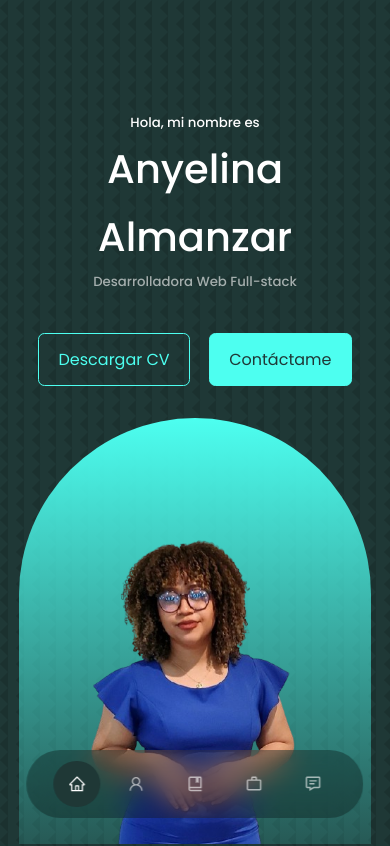
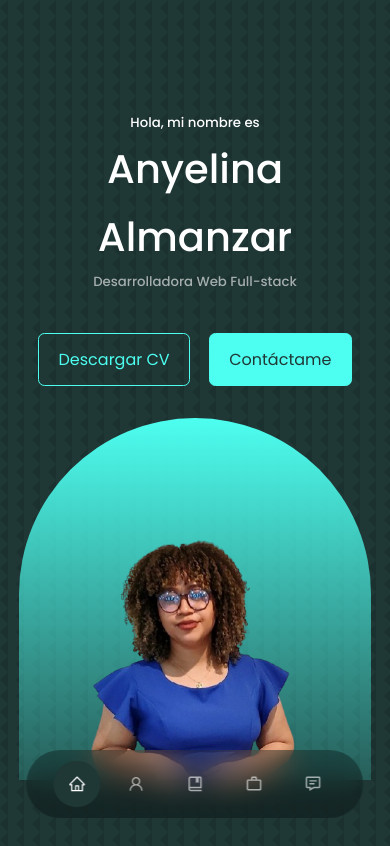
Before and after one commit to AngieAmz/MyPortfolio, a React (Create React App) app: page / in a window 390 px wide. Shown: the top 846 px of the page. Built offline with nearby package versions, Linux system fonts and the light colour scheme.

Commit message:
fixed header height

```diff
--- a/src/components/header/header.css
+++ b/src/components/header/header.css
@@ -1,5 +1,6 @@
 header {
     height: 100vh;
+    max-height: 780px;
     padding-top: 7rem;
     overflow: hidden;
 }
@@ -44,7 +45,7 @@ header {
 .me {
     background: linear-gradient(var(--color-primary), transparent);
     width: 22rem;
-    height: 32rem;
+    height: 28rem;
     position: absolute;
     left: calc(50% - 11rem);
     margin-top: 2rem;
@@ -67,7 +68,7 @@ header {
 @media screen and (max-width: 1024px){
 
     header{
-        height: 68vh;
+        height: 80vh;
     }
 }
 
```
